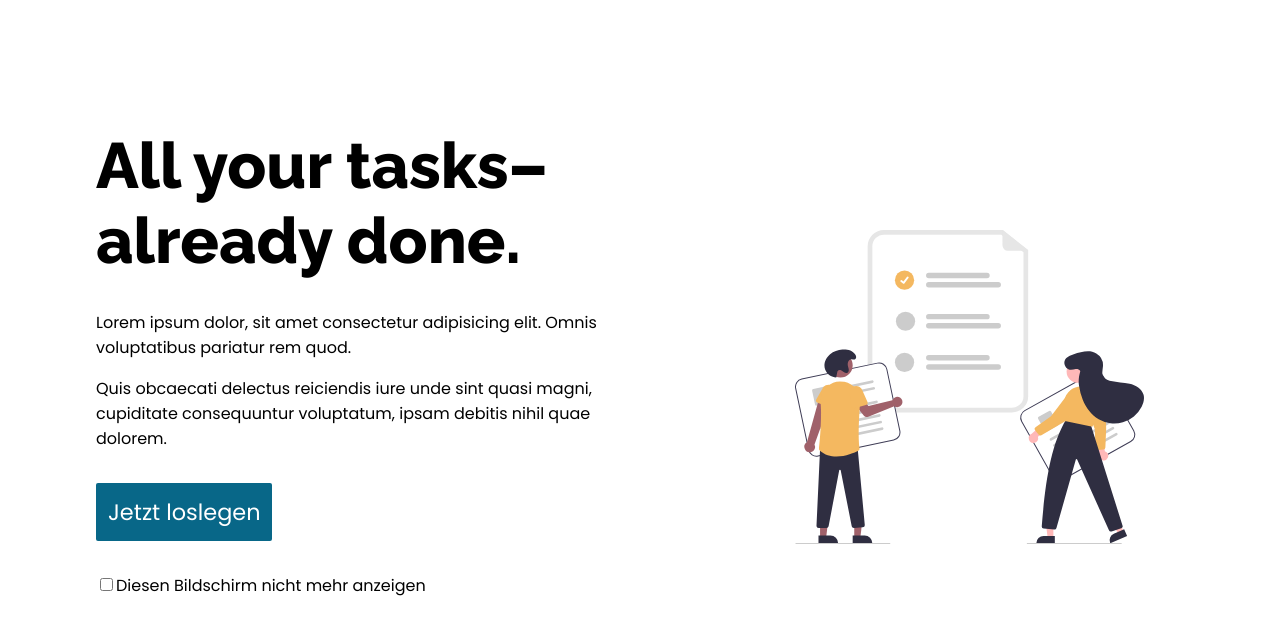
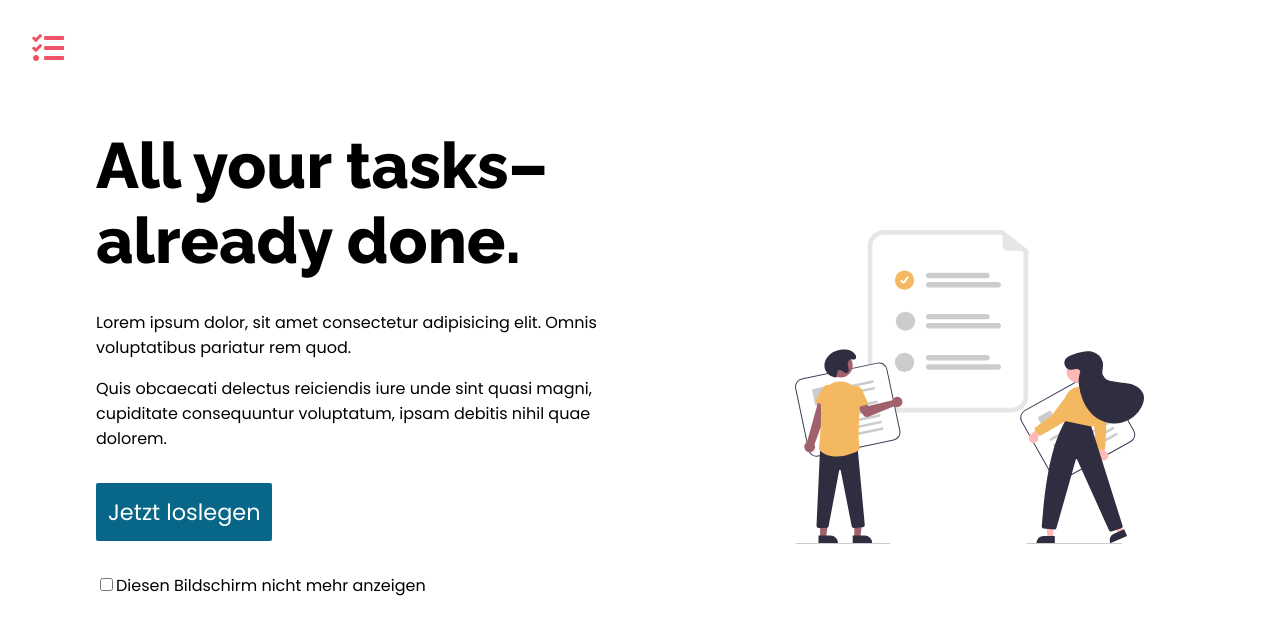
Before and after one commit to BADAKAA/dhbw-todo, a React (Create React App) app: page / in a window 1280 px wide. Shown: the top 634 px of the page. Built offline with nearby package versions, Linux system fonts and the light colour scheme.

Commit message:
add button to return to home screen

```diff
--- a/src/App.js
+++ b/src/App.js
@@ -3,6 +3,7 @@ import { WelcomeScreenComponent } from './components/welcomeScreen/welcomeScreen
 import { ListMakerComponent } from './components/listMaker/listMakerComponent';
 
 function App() {
+  //Wir speichern im State ob die Komponente sichtbar ist
   return (
     <div className="main">
       <WelcomeScreenComponent />
--- a/src/App.scss
+++ b/src/App.scss
@@ -6,6 +6,7 @@
     --green-hover: #7cae7a;
     --blue: #086788;
     --blue-hover: #BFD7EA;
+    --logo:#F05365;
 }
 h1#title {
     font-size: 4rem;
--- a/src/components/welcomeScreen/welcomeScreenComponent.js
+++ b/src/components/welcomeScreen/welcomeScreenComponent.js
@@ -2,22 +2,23 @@ import React, { useEffect, useState } from "react";
 import "./welcomeScreenComponent.scss"
 
 export function WelcomeScreenComponent() {
+  const [visible,setVisibility] = useState(true);
 
-  //Wir speichern im State ob die Komponente sichtbar ist
-  const [visibility, setVisibility] = useState(true)
-  function hide() {
-    setVisibility(false)
-  }
+  const hide = () => setVisibility(false)
+  const show = () => setVisibility(true)
+
   useEffect(()=> {
+    // Dieser Eventlistener erlaubt es, die Startseite auch durch Betätigen der Enter- oder Escape-Taste zu schließen.
     window.addEventListener("keydown", e=>{
       if (e.key==="Enter" || e.key==="Escape") hide();
     });
   },[])
 
-  if (!visibility) return <div></div>;
+  if (!visible) return <i id="homeIcon" onClick={show} className="fa fa-home"></i>;
 
   return (
     <div className="welcomeScreenComponent">
+      <i id="todoIcon" onClick={hide} className="fa fa-tasks"></i>
       <div className="title-text">
         <h2 id="welcomeFont">
           All your tasks–<br />already done.
--- a/src/components/welcomeScreen/welcomeScreenComponent.scss
+++ b/src/components/welcomeScreen/welcomeScreenComponent.scss
@@ -1,3 +1,19 @@
+#homeIcon,#todoIcon {
+    position: absolute;
+    cursor: pointer;
+    color: var(--blue);
+    font-size: 2rem;
+    top: 2rem;
+    left: 2rem;
+    transition: transform 0.3s;
+    &:hover:not(:active) {
+        transform: scale(1.05);
+    }
+    &#todoIcon {
+        color: var(--logo)
+    }
+}
+
 .welcomeScreenComponent {
     position: fixed;
     top: 0;
```
